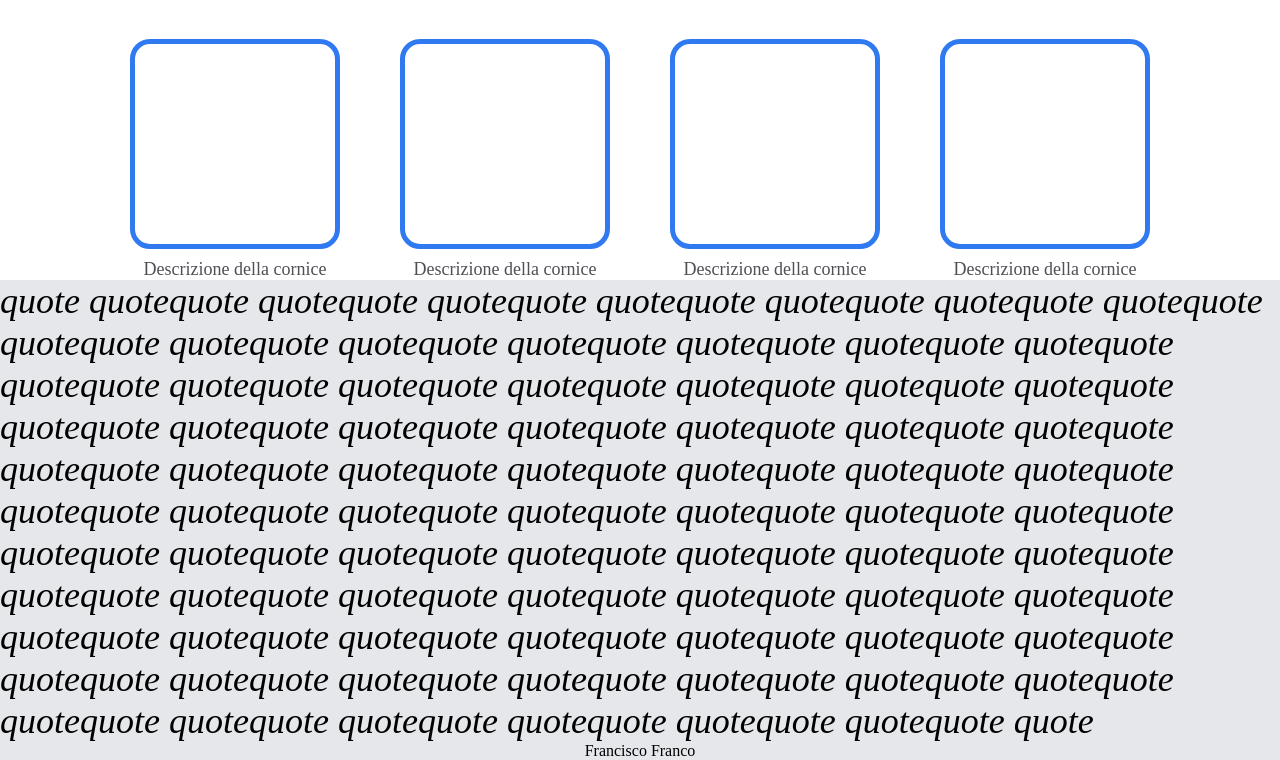
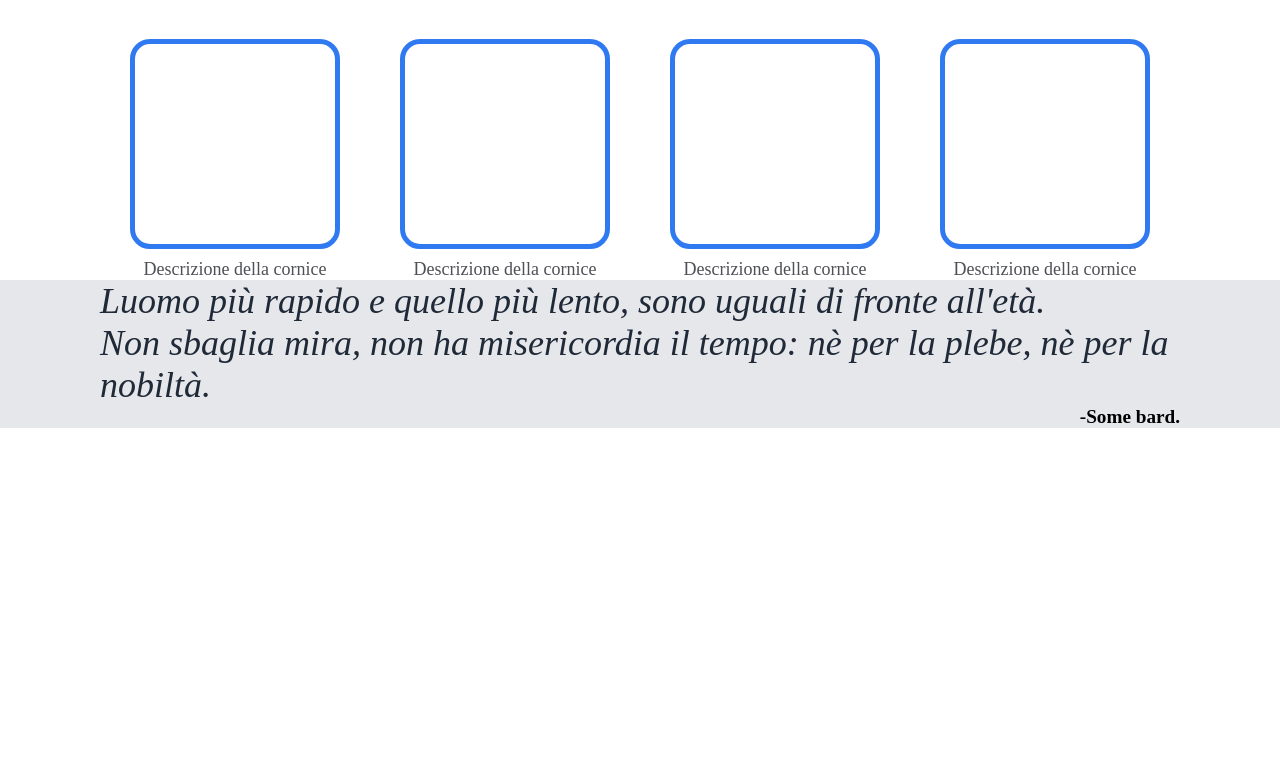
Before and after one commit to fatstalker/LandingPageAssignment, a plain HTML site: page index.html in a window 1280 px wide. Shown: the part 723-1483 px from the top of the page. After the commit the page ends 1151 px from the top, so only its background shows below. Drawn offline with Linux system fonts and the light colour scheme.

Commit message:
Chande quote text. Added reminder as a comment
in css the comment will serve as a reminder

```diff
--- a/index.html
+++ b/index.html
@@ -88,8 +88,12 @@
 
             <div class="quote_section">
                 <div class="quote_container">
-                    <div class="quote_main"><p>quote quotequote quotequote quotequote quotequote quotequote quotequote quotequote quotequote quotequote quotequote quotequote quotequote quotequote quotequote quotequote quotequote quotequote quotequote quotequote quotequote quotequote quotequote quotequote quotequote quotequote quotequote quotequote quotequote quotequote quotequote quotequote quotequote quotequote quotequote quotequote quotequote quotequote quotequote quotequote quotequote quotequote quotequote quotequote quotequote quotequote quotequote quotequote quotequote quotequote quotequote quotequote quotequote quotequote quotequote quotequote quotequote quotequote quotequote quotequote quotequote quotequote quotequote quotequote quotequote quotequote quotequote quotequote quotequote quotequote quotequote quotequote quotequote quotequote quotequote quotequote quotequote quote</p></div>
-                    <div class="quote_author">Francisco Franco</div>
+                    <div class="quote_main"><p>Luomo più rapido e quello più lento,
+                        sono uguali di fronte all'età.<br>
+                        Non sbaglia mira, non ha misericordia il tempo:
+                        nè per la plebe, nè per la nobiltà.
+                    </p></div>
+                    <div class="quote_author">-Some bard.</div>
                 </div>
             </div>
 
--- a/style.css
+++ b/style.css
@@ -151,6 +151,8 @@ main {
     display: flex;
     justify-content: center;
     gap: 60px;
+    padding-left: 200px;
+    padding-right: 200px;
 }
 .cornice {
     width: 200px;
@@ -170,10 +172,17 @@ main {
 
 }
 
+.container_coppia_cornice-descrizione {     /*questo, insieme al padding della citazione, era nella speranza di rendere le 2 sezioni responsive e con la stessa spaziatura. non ho risolto, lo risolverò più avanti.*/
+    display: flex;
+    flex-direction: column;
+}
+
 .quote_container {
     display: flex;
     flex-direction: column;
     align-items: center;
+
+
 
 }
 
@@ -182,9 +191,17 @@ main {
     justify-content: start;
     font-size: 36px;
     font-style: italic;
+    color: #1f2937;
 }
 
 .quote_author {
     display: flex;
-    justify-content: end;
+    align-self: end;
+    font-weight: bolder;
+    font-size:larger;
 }
+
+.quote_section {
+    padding-left: 100px;
+    padding-right: 100px;
+}
```
